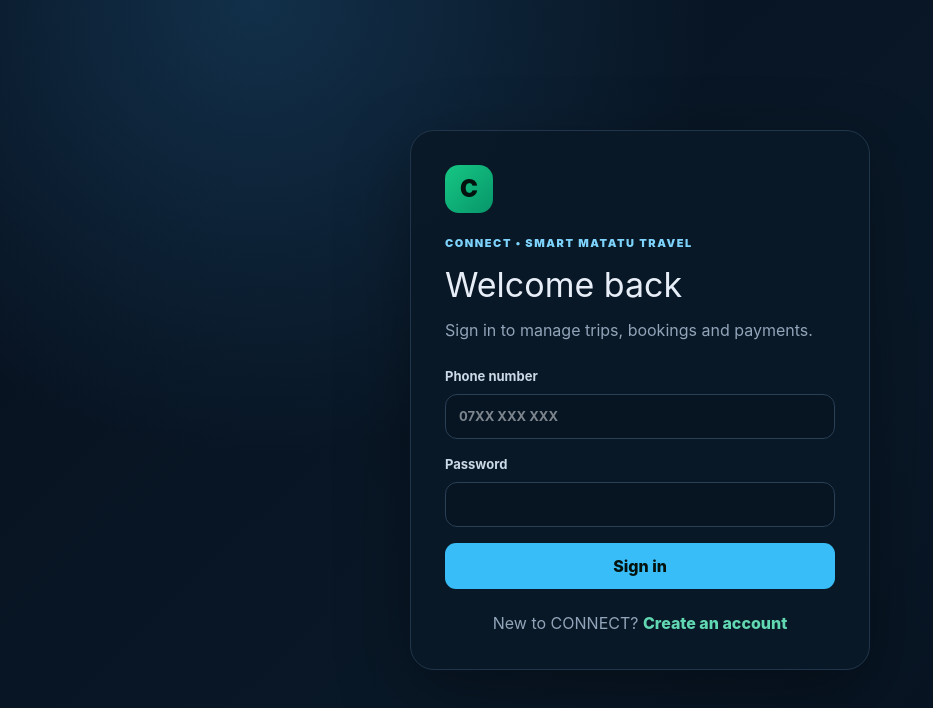
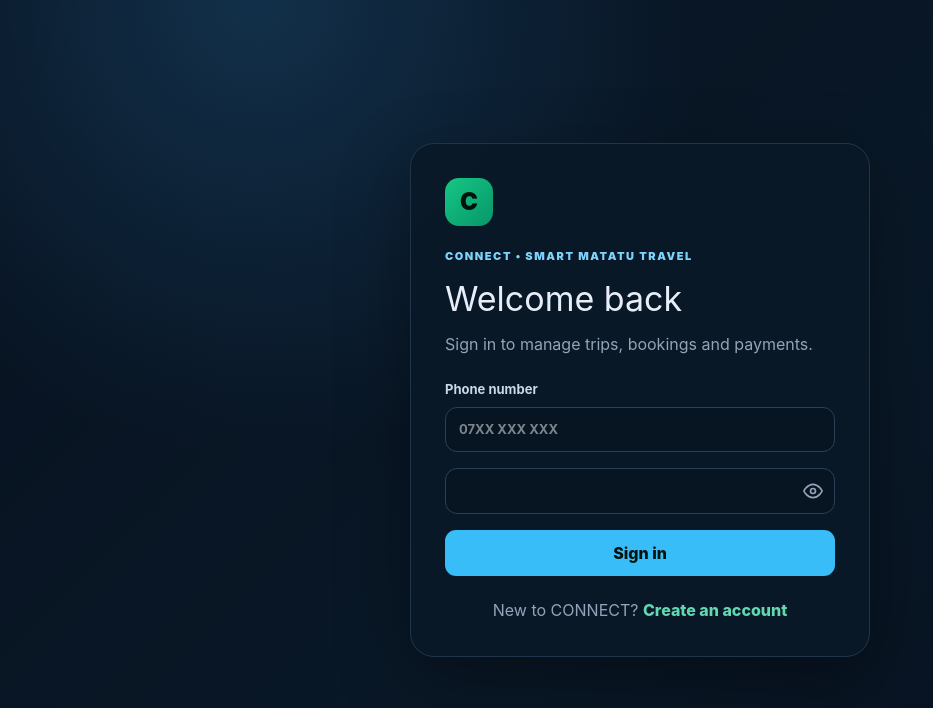
Before and after one commit to coll-ins/connect, a React (Vite) app in the folder frontend-react/: page /login in a window 1280 px wide. Shown: the top 708 px of the page, without its empty margins (0-933 px from the left). Built offline with nearby package versions, Linux system fonts and the light colour scheme.

Commit message:
feat(auth): add show/hide password toggle to login and signup

```diff
--- /dev/null
+++ b/frontend-react/src/components/PasswordInput.jsx
@@ -0,0 +1,51 @@
+import { useState } from "react";
+
+export default function PasswordInput({
+  className = "",
+  autoComplete = "current-password",
+  style,
+  ...props
+}) {
+  const [show, setShow] = useState(false);
+
+  return (
+    <div style={{ position: "relative", width: "100%" }}>
+      <input
+        {...props}
+        type={show ? "text" : "password"}
+        autoComplete={autoComplete}
+        className={className}
+        style={{ ...style, paddingRight: 44, width: "100%" }}
+      />
+      <button
+        type="button"
+        onClick={() => setShow((s) => !s)}
+        aria-label={show ? "Hide password" : "Show password"}
+        tabIndex={-1}
+        style={{
+          position: "absolute",
+          right: 12,
+          top: "50%",
+          transform: "translateY(-50%)",
+          background: "none",
+          border: "none",
+          cursor: "pointer",
+          color: "#94a3b8",
+          padding: 0,
+          display: "flex",
+        }}
+      >
+        {show ? (
+          <svg width="20" height="20" viewBox="0 0 24 24" fill="none" stroke="currentColor" strokeWidth="2" strokeLinecap="round" strokeLinejoin="round">
+            <path d="M17.94 17.94A10.07 10.07 0 0 1 12 20c-7 0-11-8-11-8a18.45 18.45 0 0 1 5.06-5.94M9.9 4.24A9.12 9.12 0 0 1 12 4c7 0 11 8 11 8a18.5 18.5 0 0 1-2.16 3.19M1 1l22 22" />
+          </svg>
+        ) : (
+          <svg width="20" height="20" viewBox="0 0 24 24" fill="none" stroke="currentColor" strokeWidth="2" strokeLinecap="round" strokeLinejoin="round">
+            <path d="M1 12s4-8 11-8 11 8 11 8-4 8-11 8-11-8-11-8z" />
+            <circle cx="12" cy="12" r="3" />
+          </svg>
+        )}
+      </button>
+    </div>
+  );
+}
--- a/frontend-react/src/pages/auth/Login.jsx
+++ b/frontend-react/src/pages/auth/Login.jsx
@@ -2,6 +2,7 @@ import { useState } from 'react';
 import { Link, useNavigate } from 'react-router-dom';
 import { useAuth } from '../../context/AuthContext';
 import { dashboardPath } from '../../utils/roleRoutes';
+import PasswordInput from '../../components/PasswordInput';
 
 export default function Login() {
   const { login } = useAuth();
@@ -60,13 +61,10 @@ export default function Login() {
           </label>
 
           <label>
-            Password
-            <input
+            <PasswordInput
               className="input"
-              type="password"
               value={password}
               onChange={(e) => setPassword(e.target.value)}
-              autoComplete="current-password"
               required
             />
           </label>
--- a/frontend-react/src/pages/auth/Signup.jsx
+++ b/frontend-react/src/pages/auth/Signup.jsx
@@ -1,6 +1,7 @@
 import { useState } from 'react';
 import { Link, useNavigate } from 'react-router-dom';
 import { useAuth } from '../../context/AuthContext';
+import PasswordInput from '../../components/PasswordInput';
 
 export default function Signup() {
   const { signup } = useAuth();
@@ -19,7 +20,7 @@ export default function Signup() {
       <label>First and last name<input className="input" value={form.name} onChange={update('name')} placeholder="e.g. Collins Otieno" autoComplete="name" maxLength="150" pattern=" *[A-Za-z\u00C0-\u024F'’\-]{2,}( +[A-Za-z\u00C0-\u024F'’\-]{2,})+ *" title="Enter your first and last name, e.g. Collins Otieno" required /></label>
       <label>Phone number<input className="input" value={form.phone_number} onChange={update('phone_number')} placeholder="07XX XXX XXX" required /></label>
       <label>Usual location<input className="input" value={form.location} onChange={update('location')} placeholder="e.g. CBD" /></label>
-      <label>Password<input className="input" type="password" minLength="8" value={form.password} onChange={update('password')} required /></label>
+      <label>Password<PasswordInput className="input" autoComplete="new-password" minLength="8" value={form.password} onChange={update('password')} required /></label>
       <button className="btn btn-primary btn-full" disabled={loading}>{loading ? 'Creating…' : 'Create account'}</button>
     </form>
     <p className="auth-footer">Already registered? <Link to="/login">Sign in</Link></p>
```
